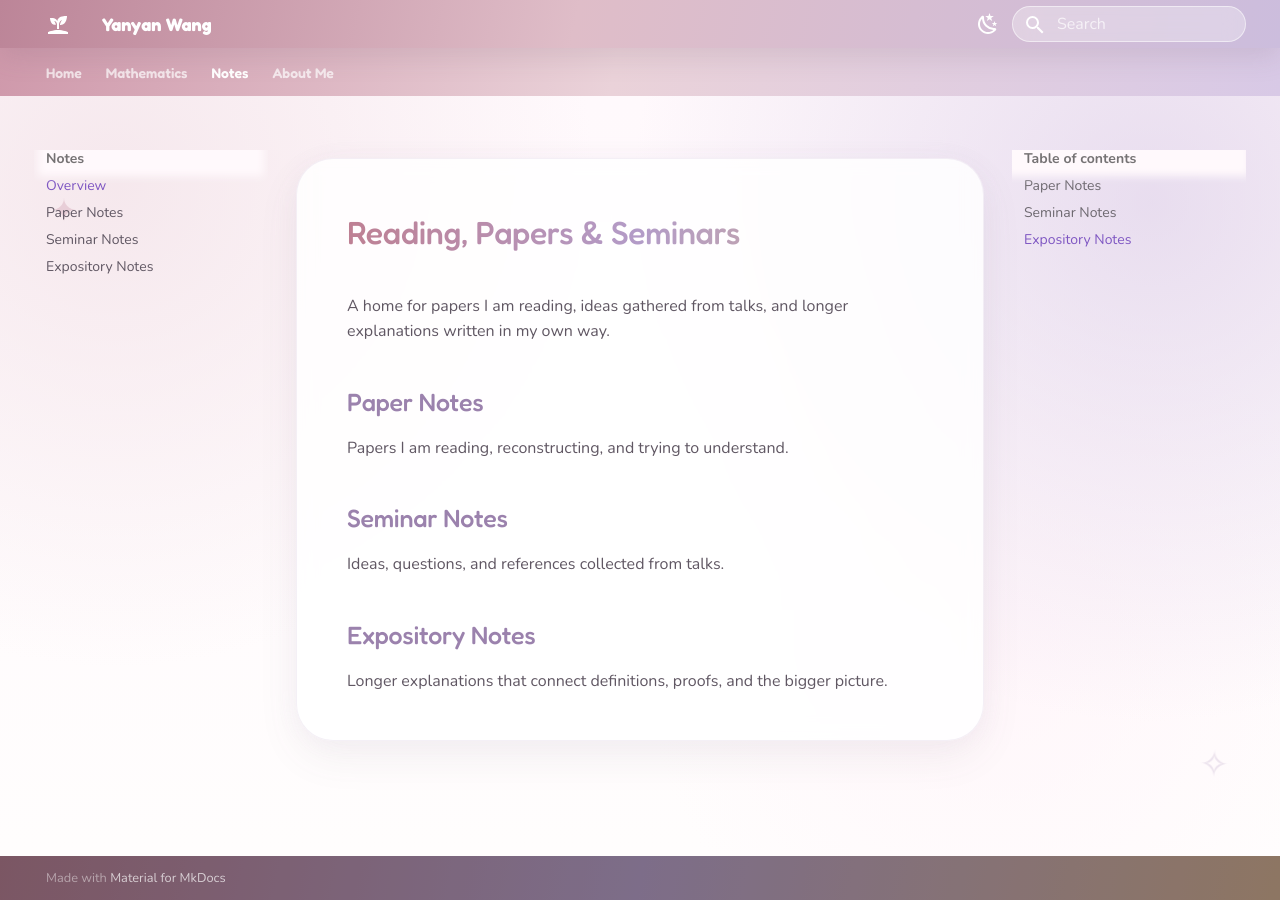
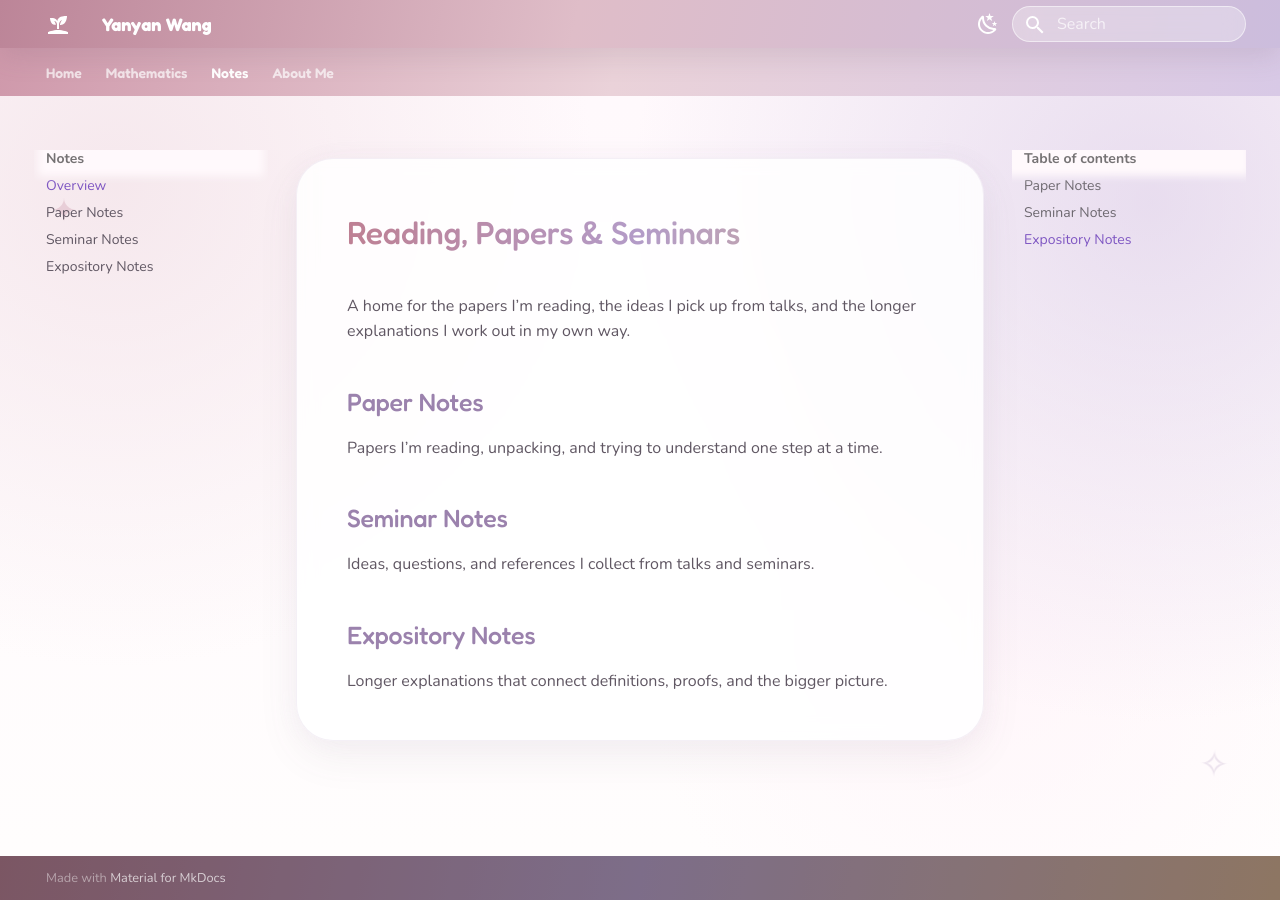
Before and after one commit to yanyanwang-math/yanyanwang-math.github.io, an MkDocs documentation site: the page built from docs/papers/index.md, in a window 1280 px wide. Built offline with MkDocs 1.6.1 and Material for MkDocs 9.7.7, drawn with Linux system fonts in a browser that asks for light colours.

Commit message:
Add files via upload

```diff
--- a/docs/papers/index.md
+++ b/docs/papers/index.md
@@ -1,15 +1,14 @@
 # Reading, Papers & Seminars
 
-A home for papers I am reading, ideas gathered from talks, and longer explanations
-written in my own way.
+A home for the papers I’m reading, the ideas I pick up from talks, and the longer explanations I work out in my own way.
 
 ## Paper Notes
 
-Papers I am reading, reconstructing, and trying to understand.
+Papers I’m reading, unpacking, and trying to understand one step at a time.
 
 ## Seminar Notes
 
-Ideas, questions, and references collected from talks.
+Ideas, questions, and references I collect from talks and seminars.
 
 ## Expository Notes
 
```
